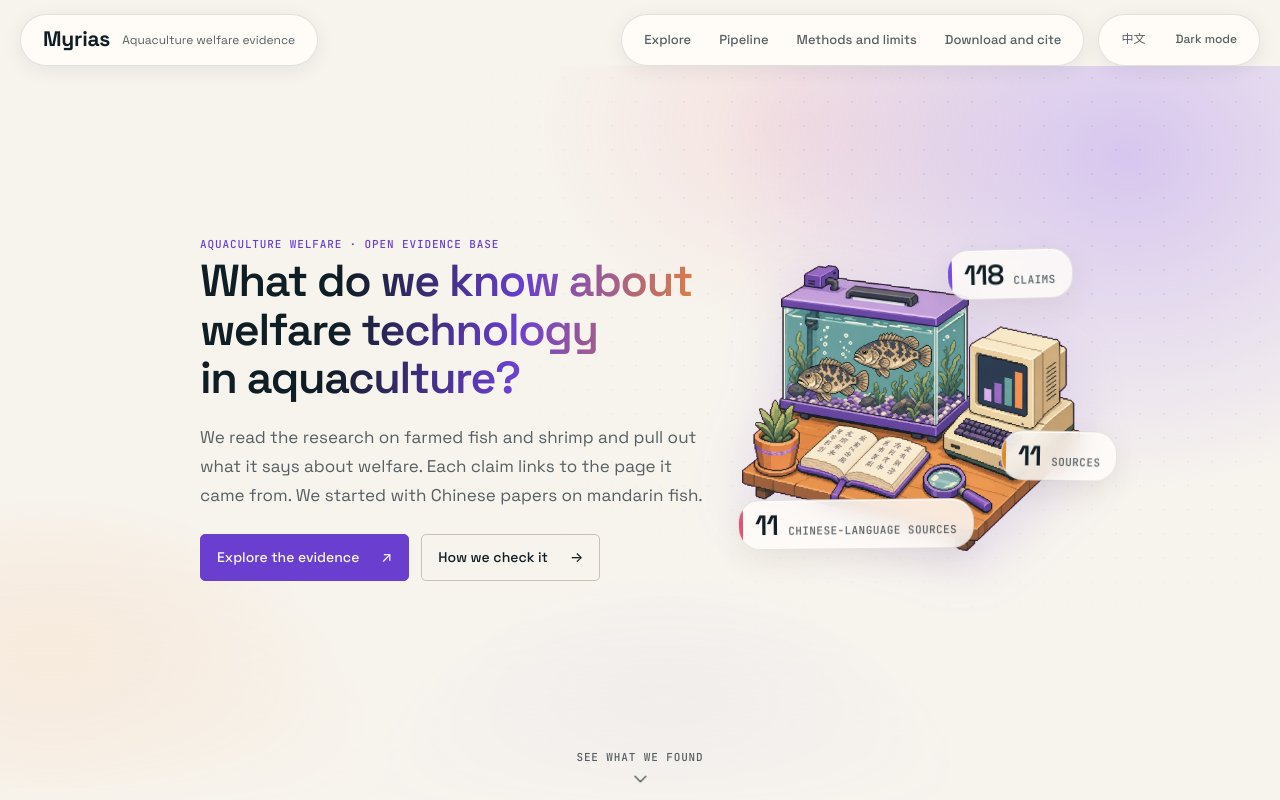
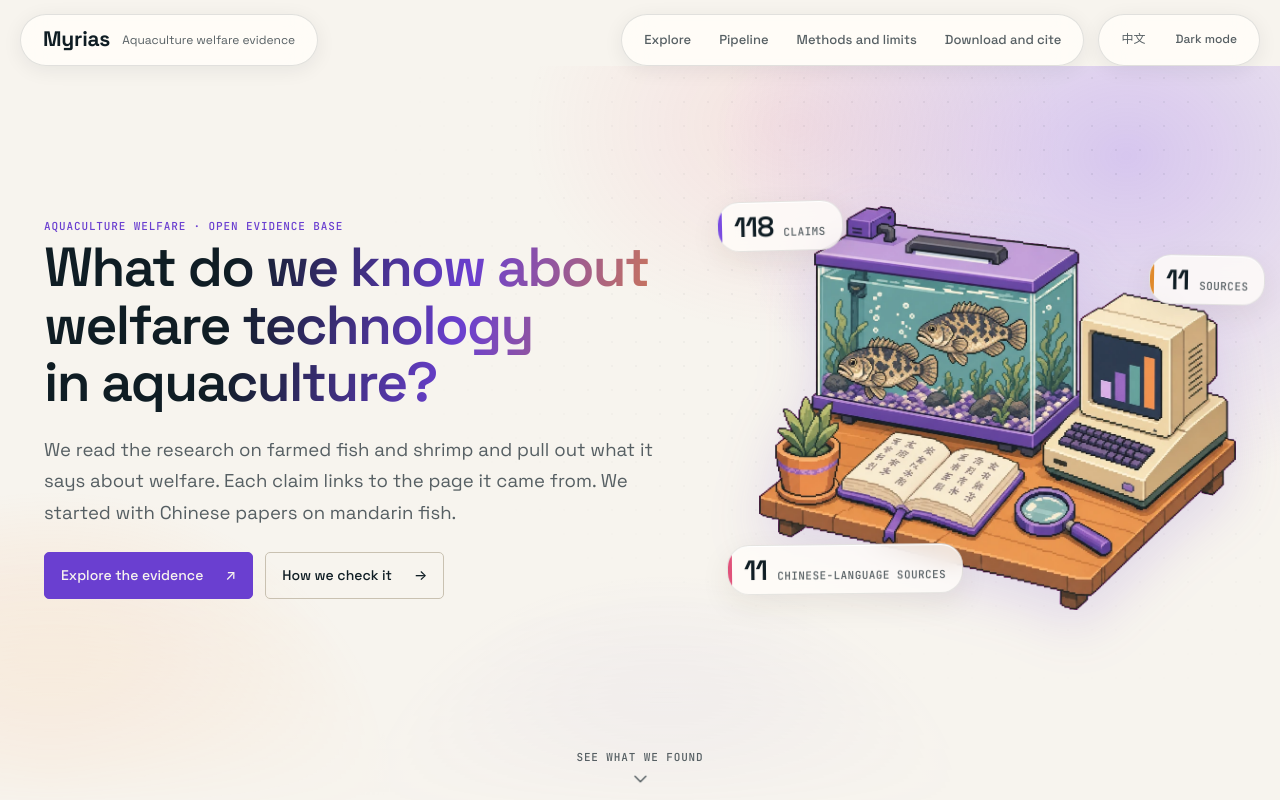
Before and after one commit to invi-bhagyesh/myrias, a website with bundled scripts: page public/index.html in a window 1280 px wide. Shown: the top 800 px of the page. Built offline with nearby package versions, Linux system fonts and the light colour scheme.

Commit message:
Hero: span the top-bar width, larger headline, tiles pinned to the illustration

```diff
--- a/public/site.css
+++ b/public/site.css
@@ -680,3 +680,17 @@ html[lang^=zh] .arena-home .hero h1 { letter-spacing: 0; }
   .hero-side { grid-auto-flow: row; grid-template-columns: repeat(3, minmax(0, 1fr)); }
   .hero-art { grid-column: 1 / -1; width: min(78%, 340px); margin: 0 auto 6px; }
 }
+
+/* Hero spans the same width as the top bar instead of the narrow reading column */
+@media (min-width: 861px) {
+  .arena-home .hero-with-hills { --hero-w: min(1280px, calc(100vw - 40px)); width: var(--hero-w); margin-left: calc((100% - var(--hero-w)) / 2); padding-left: 24px; padding-right: 24px; box-sizing: border-box;
+    grid-template-columns: minmax(0, 1.4fr) minmax(0, 1fr); gap: 48px; }
+  .hero-art { max-width: 540px; }
+  .arena-home .hero h1 { font-size: clamp(38px, 4.3vw, 60px); max-width: none; line-height: 1.05; }
+  .arena-home .hero-sub { font-size: clamp(17px, 1.45vw, 20px); max-width: 620px; }
+  /* The tiles sit on the picture itself, so they move with it */
+  .hero-side { justify-self: end; width: min(100%, 540px); }
+  .hero-side .hero-tile.t0 { top: 0; left: -6%; right: auto; }
+  .hero-side .hero-tile.t1 { top: 12%; right: -4%; }
+  .hero-side .hero-tile.t2 { bottom: 2%; left: -6%; }
+}
```
